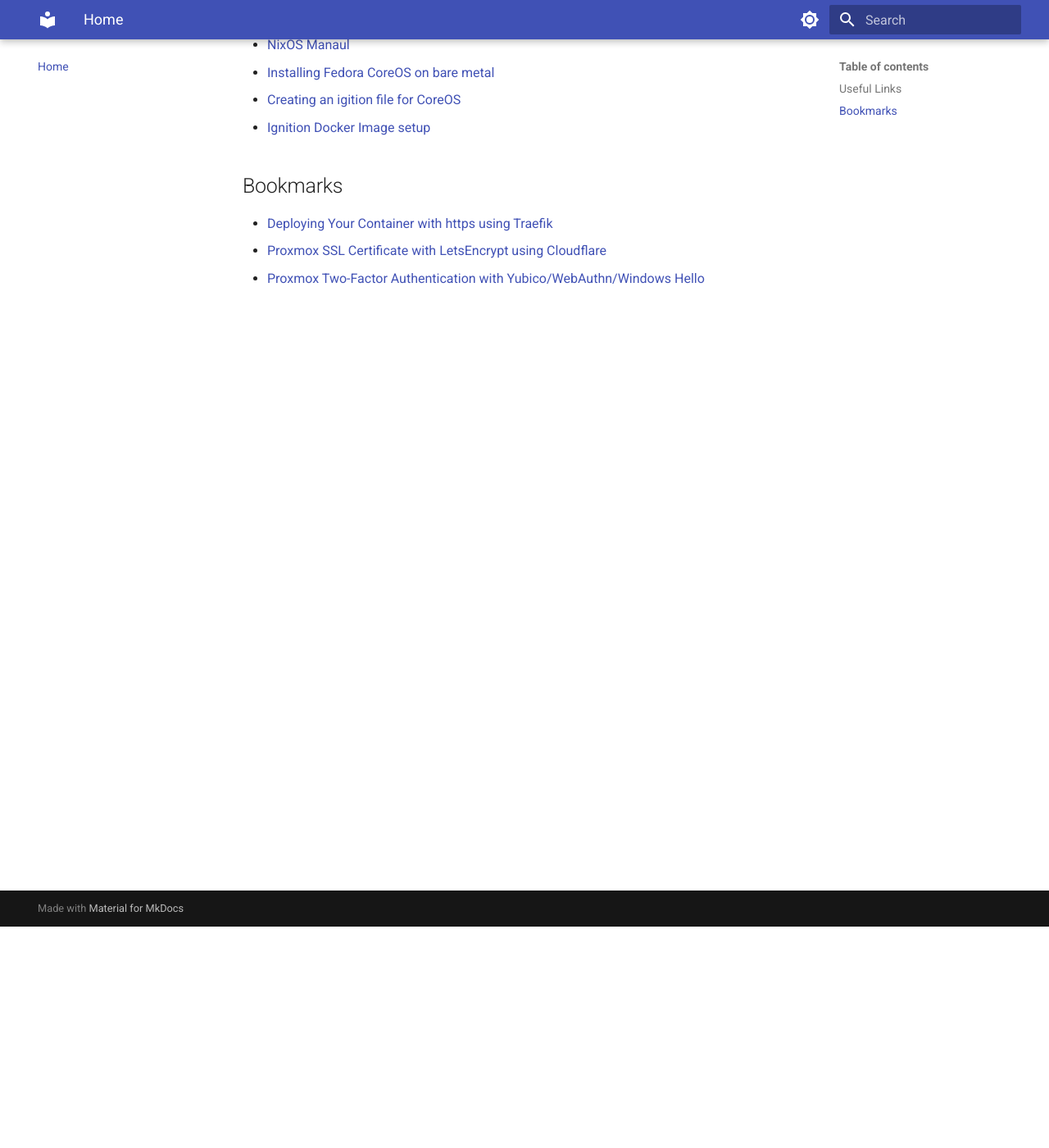
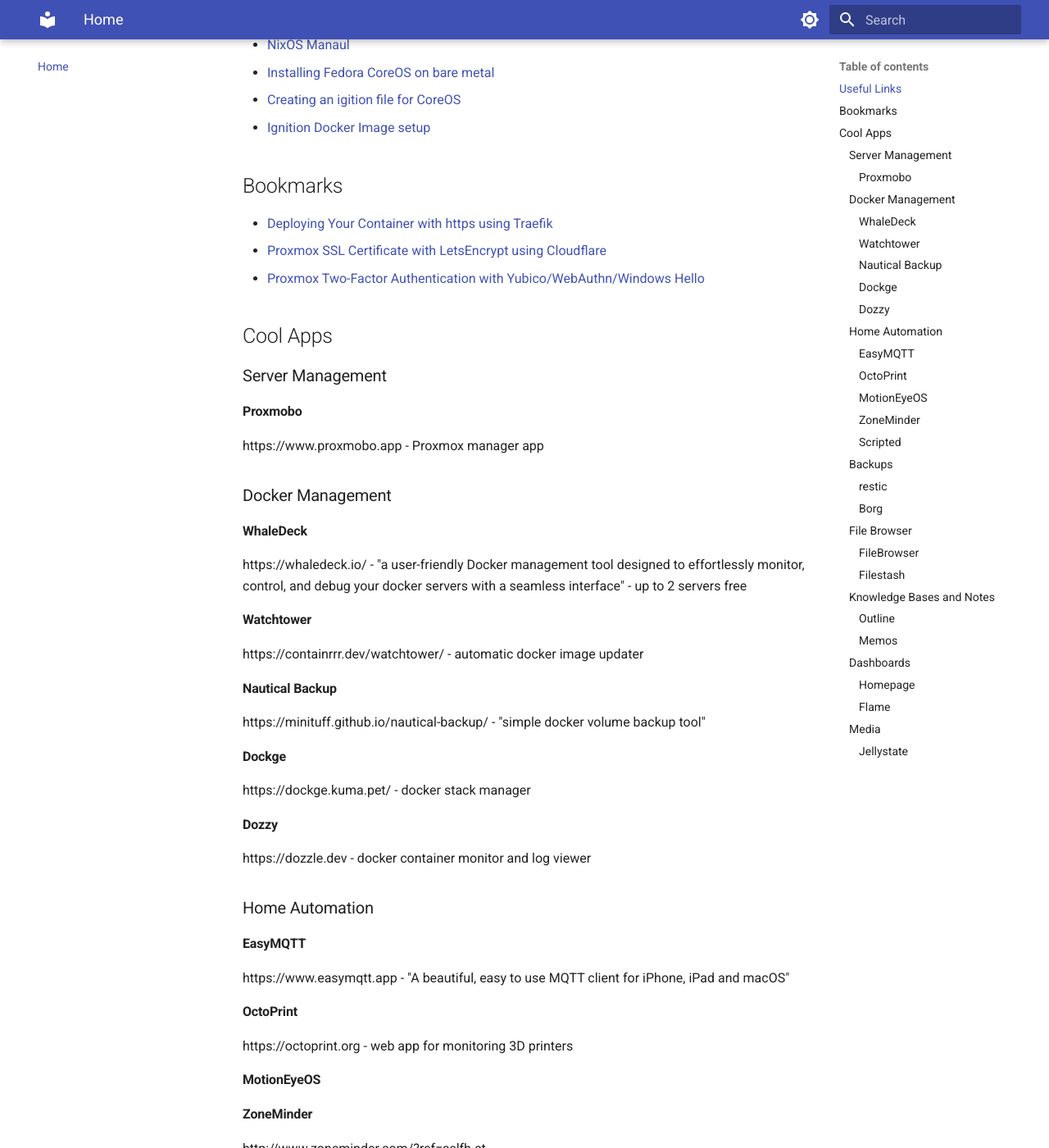
Before and after one commit to chusovich/wiki, an MkDocs documentation site: the page built from docs/index.md, in a window 1280 px wide and 1400 px high, scrolled down 270 px. Shown: the whole window at 82% size. Built offline with MkDocs 1.6.1 and Material for MkDocs 9.7.7, drawn with Linux system fonts in a browser that asks for light colours; some of the changed text lies outside the part shown.

Commit message:
added cool apps links

```diff
--- a/docs/index.md
+++ b/docs/index.md
@@ -11,3 +11,70 @@
 - [Deploying Your Container with https using Traefik](https://dev.to/kittipat1413/deploying-your-container-with-https-using-traefik-as-a-reverse-proxy-1859)
 - [Proxmox SSL Certificate with LetsEncrypt using Cloudflare](https://medium.com/@admin_85331/proxmox-ssl-certificate-with-letsencrypt-using-cloudflare-eadd7cbad524)
 - [Proxmox Two-Factor Authentication with Yubico/WebAuthn/Windows Hello](https://medium.com/@admin_85331/proxmox-tfa-with-yubico-webauthn-windows-hello-e12dba649626)
+
+## Cool Apps
+### Server Management
+#### Proxmobo
+https://www.proxmobo.app
+- Proxmox manager app
+### Docker Management
+#### WhaleDeck
+https://whaledeck.io/
+- "a user-friendly Docker management tool designed to effortlessly monitor, control, and debug your docker servers with a seamless interface"
+- up to 2 servers free
+#### Watchtower
+https://containrrr.dev/watchtower/
+- automatic docker image updater
+#### Nautical Backup
+https://minituff.github.io/nautical-backup/
+- "simple docker volume backup tool"
+#### Dockge
+https://dockge.kuma.pet/
+- docker stack manager
+#### Dozzy
+https://dozzle.dev
+- docker container monitor and log viewer
+### Home Automation
+#### EasyMQTT
+https://www.easymqtt.app
+- "A beautiful, easy to use MQTT client for iPhone, iPad and macOS"
+#### OctoPrint
+https://octoprint.org
+- web app for monitoring 3D printers
+#### MotionEyeOS
+#### ZoneMinder
+http://www.zoneminder.com/?ref=selfh.st
+#### Scripted
+https://github.com/pawelmalak/flame?ref=selfh.st
+### Backups
+#### restic
+https://restic.net
+- file backups for linux, mac, and windows
+#### Borg
+https://www.borgbackup.org/?ref=selfh.st
+- deduplicating archiver with compression and encryption
+### File Browser
+#### FileBrowser
+https://filebrowser.org/
+- basic file browser with multiple users
+#### Filestash
+https://www.filestash.app
+- minimalistic file browser
+### Knowledge Bases and Notes
+#### Outline
+https://www.getoutline.com
+- knowledge base for teams and businesses
+#### Memos
+https://www.usememos.com
+- basic notes app (like Google Keep)
+### Dashboards
+#### Homepage
+https://gethomepage.dev
+- create a dashboard with links to docker app and bookmarked web pages
+#### Flame
+https://github.com/pawelmalak/flame
+- another dashboard
+### Media
+#### Jellystate
+https://github.com/CyferShepard/Jellystat
+- Jellyfin statistics
```
